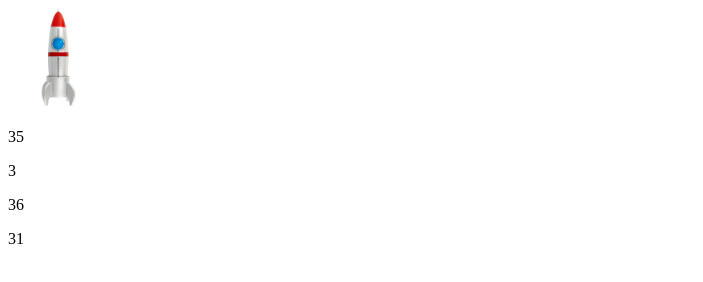
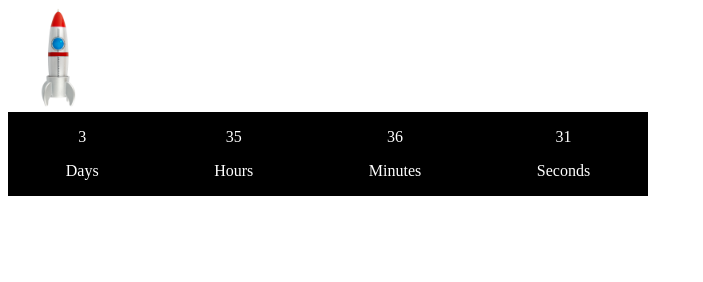
Before and after one commit to HiramRamirezR/event-countdown, a plain HTML site: page index.html in a window 1280 px wide. Shown: the whole page, without its empty margins (0-703 px from the left). Drawn offline with Linux system fonts and the light colour scheme.

Commit message:
The counter is set correctly on JS and positioned in CSS

```diff
--- a/index.html
+++ b/index.html
@@ -9,13 +9,23 @@
   <link rel="stylesheet" href="style.css">
 </head>
 <body>
+  <img id="rocket" src="/img/pen-rocket-pen.png" alt="">
   <div id="display">
-    <img id="rocket" src="/img/pen-rocket-pen.png" alt="">
-    <div id="numbers">
+    <div id="divDays">
+      <p class="hours">0</p>
+      <p>Days</p>
+    </div>
+    <div id="divHours">
       <p class="days">0</p>
-      <p class="hours">0</p>
+      <p>Hours</p>
+    </div>
+    <div id="divMinutes">
       <p class="minutes">0</p>
+      <p>Minutes</p>
+    </div>
+    <div id="divSeconds">
       <p class="seconds">0</p>
+      <p>Seconds</p>
     </div>
   </div>
   <script src="index.js"></script>
--- /dev/null
+++ b/style.scss
@@ -0,0 +1,14 @@
+#rocket {
+  width: 100px;
+}
+
+#display {
+  background-color: black;
+  color: white;
+  display: flex;
+  justify-content: space-around;
+  width: 50vw;
+  div {
+    text-align: center;
+  }
+}
```
Also changed, not shown: style.css, 1 other file.
